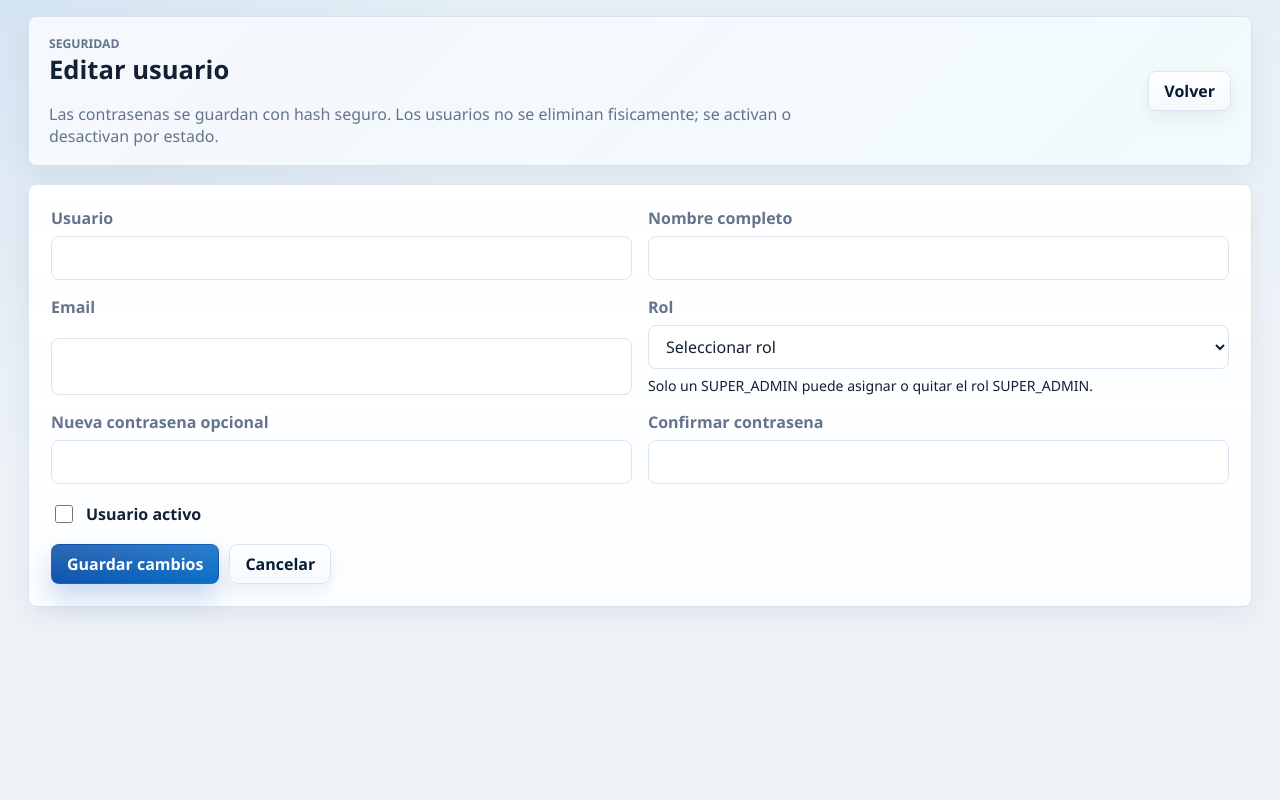
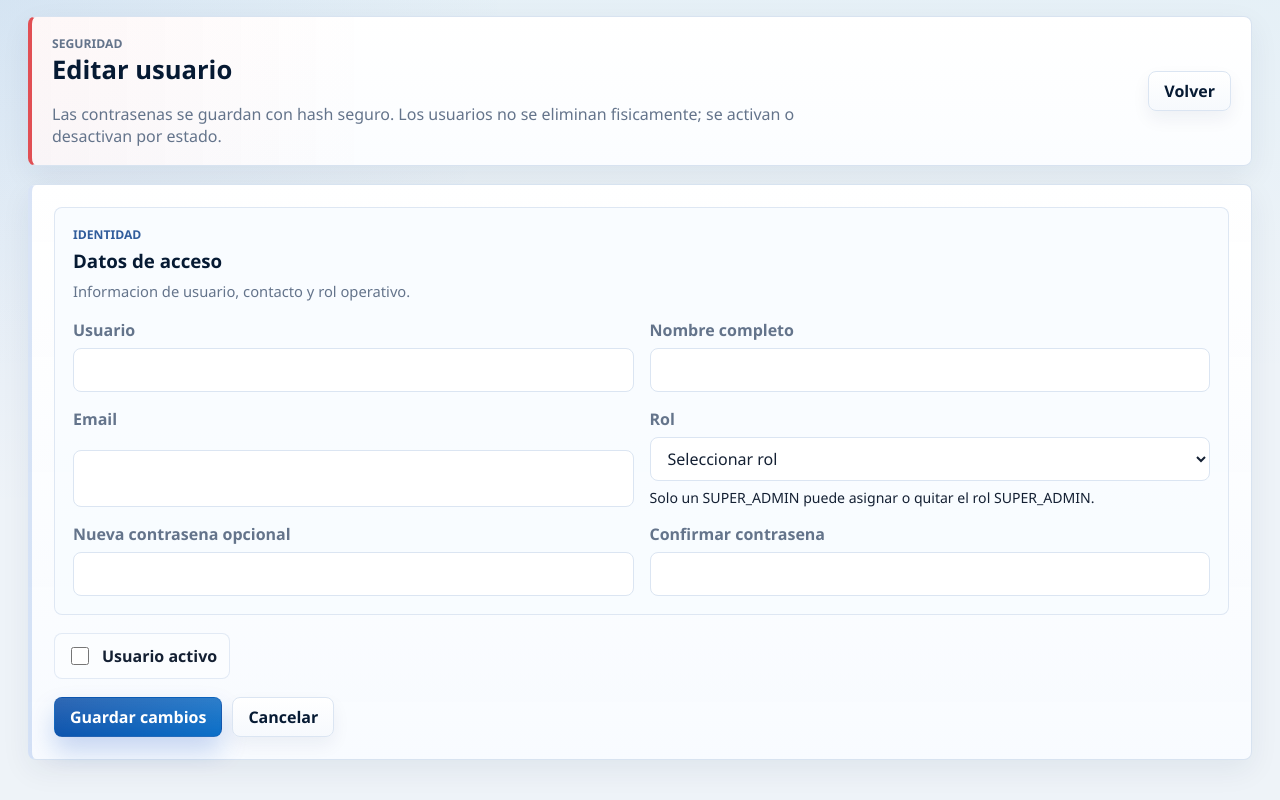
Before and after one commit to blizamav/App_Sheduler, a Python web app: template app/templates/usuarios/formulario.html in a window 1280 px wide. Run offline with Jinja, Linux system fonts and the light colour scheme; the template is opened without the code that fills it, so the values that code supplies are empty.

Commit message:
Fase UI-9 - Pulido visual panel usuarios y maestros

```diff
--- a/app/static/css/estilos.css
+++ b/app/static/css/estilos.css
@@ -1882,6 +1882,159 @@ textarea {
     tab-size: 4;
 }
 
+.dashboard-hero,
+.admin-hero {
+    border-left: 4px solid rgba(215, 25, 32, 0.76);
+    background:
+        linear-gradient(90deg, rgba(215, 25, 32, 0.035), transparent 28%),
+        linear-gradient(180deg, #ffffff, #fbfdff);
+}
+
+.dashboard-hero h2,
+.admin-hero h2 {
+    color: var(--color-azul-oscuro);
+}
+
+.metricas-dashboard {
+    align-items: stretch;
+}
+
+.metrica-dashboard {
+    position: relative;
+    overflow: hidden;
+    border-left: 4px solid rgba(21, 91, 196, 0.24);
+}
+
+.metrica-dashboard::after {
+    position: absolute;
+    inset: 0 0 auto auto;
+    width: 76px;
+    height: 76px;
+    content: "";
+    background: linear-gradient(135deg, rgba(24, 168, 216, 0.12), transparent 70%);
+    pointer-events: none;
+}
+
+.metrica-dashboard.exito {
+    border-left-color: rgba(19, 138, 75, 0.42);
+}
+
+.metrica-dashboard.advertencia {
+    border-left-color: rgba(184, 117, 3, 0.45);
+}
+
+.panel-dashboard {
+    align-items: stretch;
+}
+
+.bloque-dashboard,
+.bloque-admin {
+    background:
+        linear-gradient(180deg, rgba(255, 255, 255, 1), rgba(248, 251, 255, 0.98)),
+        var(--color-superficie);
+}
+
+.bloque-dashboard {
+    border-left: 4px solid rgba(21, 91, 196, 0.18);
+}
+
+.estado-dashboard {
+    border-left-color: rgba(19, 138, 75, 0.28);
+}
+
+.accesos-dashboard {
+    border-left-color: rgba(24, 168, 216, 0.28);
+}
+
+.tabla-dashboard table,
+.tabla-admin table {
+    min-width: 820px;
+}
+
+.filtros-admin {
+    border-left: 4px solid rgba(21, 91, 196, 0.18);
+    background:
+        linear-gradient(180deg, #ffffff, #f8fbff);
+}
+
+.bloque-admin {
+    border-left: 4px solid rgba(21, 91, 196, 0.16);
+}
+
+.bloque-maestro {
+    border-left-color: rgba(24, 168, 216, 0.24);
+}
+
+.maestro-hero {
+    border-left-color: rgba(24, 168, 216, 0.58);
+}
+
+.usuarios-tabla td,
+.maestros-tabla td,
+.tabla-dashboard td {
+    line-height: 1.42;
+}
+
+.celda-admin-principal {
+    display: grid;
+    gap: 4px;
+    color: var(--color-azul-oscuro);
+}
+
+.texto-tabla-inline {
+    color: var(--color-texto-suave);
+}
+
+.acciones-admin {
+    align-items: flex-start;
+    gap: 8px;
+}
+
+.formulario-admin-ui {
+    display: grid;
+    gap: 18px;
+}
+
+.seccion-admin-form {
+    display: grid;
+    gap: 18px;
+    padding: 18px;
+    border: 1px solid rgba(219, 229, 242, 0.9);
+    border-radius: var(--radio);
+    background: rgba(248, 251, 255, 0.78);
+}
+
+.seccion-admin-header h3 {
+    margin: 0;
+    color: var(--color-azul-oscuro);
+}
+
+.checkline-admin {
+    min-height: 42px;
+    padding: 10px 12px;
+    border: 1px solid rgba(219, 229, 242, 0.76);
+    border-radius: var(--radio);
+    background: #fbfdff;
+}
+
+.badge.rol {
+    border-color: rgba(21, 91, 196, 0.22);
+    background: #eef5fb;
+    color: var(--color-azul);
+}
+
+.badge.rol.super-admin {
+    border-color: rgba(215, 25, 32, 0.24);
+    background: #fff0f0;
+    color: var(--color-rojo);
+}
+
+.badge.rol.admin {
+    border-color: rgba(24, 168, 216, 0.28);
+    background: #e8f5fb;
+    color: #0b6f95;
+}
+
 table {
     width: 100%;
     border-collapse: collapse;
@@ -2686,6 +2839,11 @@ tr:last-child td {
 
     .acciones-versiones {
         min-width: 0;
+    }
+
+    .tabla-dashboard table,
+    .tabla-admin table {
+        min-width: 760px;
     }
 }
 
@@ -2817,6 +2975,34 @@ tr:last-child td {
         font-size: 0.82rem;
     }
 
+    .dashboard-hero,
+    .admin-hero {
+        border-left-width: 0;
+        border-top: 4px solid rgba(215, 25, 32, 0.76);
+    }
+
+    .maestro-hero {
+        border-top-color: rgba(24, 168, 216, 0.58);
+    }
+
+    .seccion-admin-form {
+        padding: 14px;
+    }
+
+    .acciones-admin,
+    .acciones-admin .acciones-grupo {
+        width: 100%;
+    }
+
+    .acciones-admin form,
+    .acciones-admin .btn {
+        width: 100%;
+    }
+
+    .acciones-admin .btn {
+        justify-content: center;
+    }
+
     .paginacion {
         align-items: stretch;
     }
--- a/app/templates/usuarios/formulario.html
+++ b/app/templates/usuarios/formulario.html
@@ -4,7 +4,7 @@
 {% block encabezado %}{{ "Nuevo usuario" if modo == "crear" else "Editar usuario" }}{% endblock %}
 
 {% block contenido %}
-<section class="contenedor bienvenida">
+<section class="contenedor bienvenida admin-hero">
     <div>
         <p class="eyebrow">Seguridad</p>
         <h2>{{ "Crear usuario" if modo == "crear" else "Editar usuario" }}</h2>
@@ -13,10 +13,10 @@
     <a class="btn secundario" href="{{ url_for('usuarios.listado') }}">Volver</a>
 </section>
 
-<section class="bloque">
+<section class="bloque bloque-admin">
     <form
         method="post"
-        class="formulario-admin requiere-confirmacion-form"
+        class="formulario-admin formulario-admin-ui requiere-confirmacion-form"
         data-form-modo="{{ modo }}"
         data-confirm-title="{{ 'Crear usuario' if modo == 'crear' else 'Guardar cambios del usuario' }}"
         data-confirm-message="{{ 'Se creara un nuevo usuario con los datos ingresados. Deseas continuar?' if modo == 'crear' else 'Estas por modificar la informacion de este usuario. Deseas guardar los cambios?' }}"
@@ -24,6 +24,12 @@
         data-confirm-cancel="Cancelar"
         data-confirm-type="{{ 'info' if modo == 'crear' else 'warning' }}"
     >
+        <div class="seccion-admin-form">
+            <div class="seccion-admin-header">
+                <p class="eyebrow">Identidad</p>
+                <h3>Datos de acceso</h3>
+                <p class="texto-secundario">Informacion de usuario, contacto y rol operativo.</p>
+            </div>
         <div class="form-grid">
             <div class="campo">
                 <label for="usuario">Usuario</label>
@@ -70,8 +76,9 @@
                 <input id="confirmacion_password" name="confirmacion_password" type="password" {% if modo == "crear" %}required{% endif %} autocomplete="new-password">
             </div>
         </div>
+        </div>
 
-        <label class="checkline">
+        <label class="checkline checkline-admin">
             <input type="checkbox" name="activo" value="1" {% if modo == "crear" or usuario.activo or usuario.activo == "1" %}checked{% endif %}>
             Usuario activo
         </label>
```
Also changed, not shown: app/templates/mantenedores/formulario.html (+10 -3 lines), app/templates/mantenedores/listado.html (+11 -7 lines), app/templates/panel.html (+14 -14 lines), app/templates/usuarios/listado.html (+11 -7 lines), docs/AUDITORIA_VISUAL_UI_SOEX.md (+4 -0 lines), log_codex.md (+16 -3 lines), docs/CHANGELOG.md.
